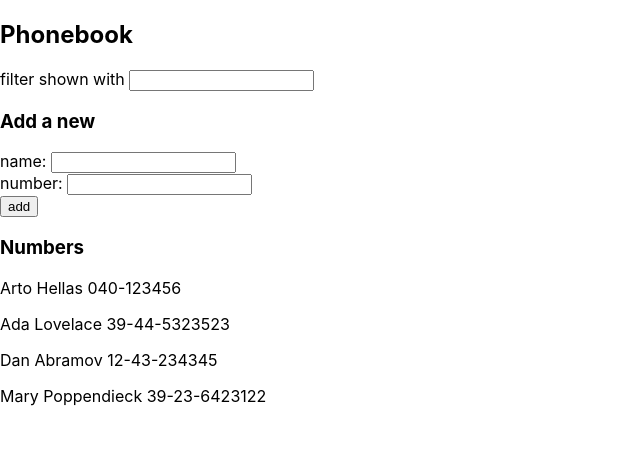
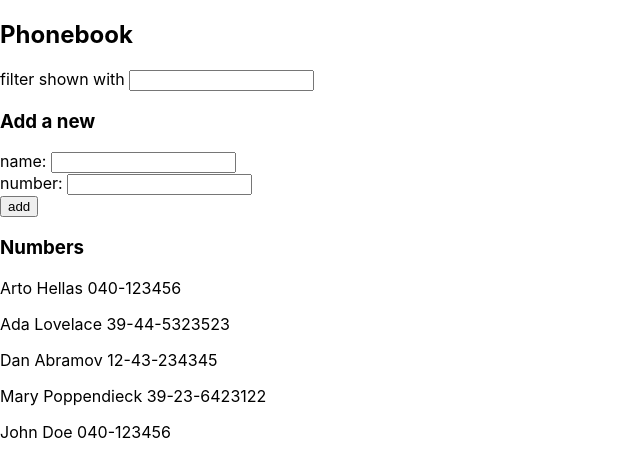
Before and after one commit to melxi/fullstack-tehtavia, a React (Create React App) app in the folder osa2/puhelinluettelo/puhelinluettelo/: page / in a window 1280 px wide. Shown: the top 476 px of the page, without its empty margins (0-640 px from the left). Built offline with nearby package versions, Linux system fonts and the light colour scheme; data requests are answered from the project's data file.

Commit message:
2.15: puhelinluettelo step7

```diff
--- a/osa2/puhelinluettelo/puhelinluettelo/db.json
+++ b/osa2/puhelinluettelo/puhelinluettelo/db.json
@@ -19,6 +19,11 @@
       "name": "Mary Poppendieck",
       "number": "39-23-6423122",
       "id": 4
+    },
+    {
+      "name": "John Doe",
+      "number": "040-123456",
+      "id": 5
     }
   ]
 }
--- a/osa2/puhelinluettelo/puhelinluettelo/src/App.js
+++ b/osa2/puhelinluettelo/puhelinluettelo/src/App.js
@@ -1,18 +1,20 @@
-import React, { useState } from "react";
+import React, { useState, useEffect } from "react";
+import axios from "axios";
 import Filter from "./components/Filter";
 import PersonForm from "./components/PersonForm";
 import Persons from "./components/Persons";
 
 const App = () => {
-  const [persons, setPersons] = useState([
-    { name: "Arto Hellas", number: "040-123456" },
-    { name: "Ada Lovelace", number: "39-44-5323523" },
-    { name: "Dan Abramov", number: "12-43-234345" },
-    { name: "Mary Poppendieck", number: "39-23-6423122" }
-  ]);
+  const [persons, setPersons] = useState([]);
   const [newName, setNewName] = useState("");
   const [newNumber, setNewNumber] = useState("");
   const [searchName, setSearchName] = useState("");
+
+  useEffect(() => {
+    axios.get("http://localhost:3001/persons").then(response => {
+      setPersons(response.data);
+    });
+  }, []);
 
   const handleNameChange = event => {
     setNewName(event.target.value);
@@ -29,13 +31,14 @@ const App = () => {
   const handleSubmit = event => {
     event.preventDefault();
 
-    setPersons(persons.concat({ name: newName, number: newNumber }));
-    persons.forEach(person => {
-      if (person.name === newName) {
-        alert(`${person.name} is already added to phonebook`);
-        setPersons(persons.splice(0, persons.length));
-      }
-    });
+    axios
+      .post("http://localhost:3001/persons", {
+        name: newName,
+        number: newNumber
+      })
+      .then(response => {
+        setPersons(persons.concat(response.data));
+      });
 
     setNewName("");
     setNewNumber("");
--- a/osa2/puhelinluettelo/puhelinluettelo/src/components/Persons.js
+++ b/osa2/puhelinluettelo/puhelinluettelo/src/components/Persons.js
@@ -9,7 +9,7 @@ const Persons = ({ persons, searchName }) => {
     <div>
       <div>
         {filteredNames.map(person => (
-          <p key={person.name}>
+          <p key={person.id}>
             {person.name} {person.number}
           </p>
         ))}
```
